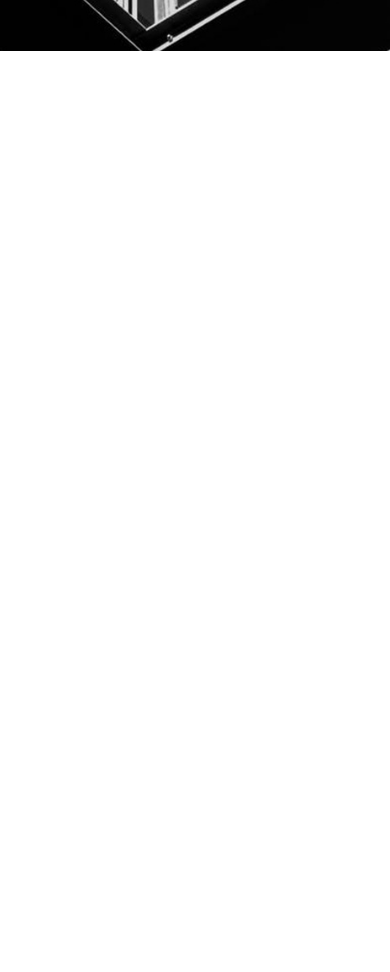
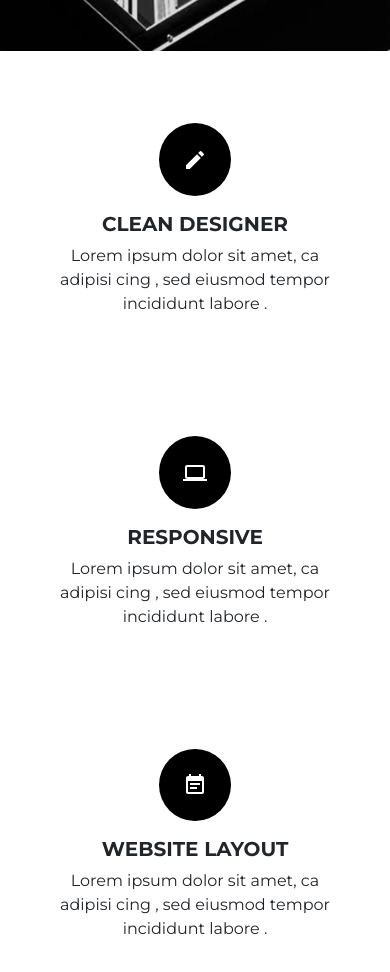
Before and after one commit to shamil-am/ministorcopy, a React (Create React App) app: page / in a window 390 px wide. Shown: the part 880-1852 px from the top of the page. Before the commit the page ends 931 px from the top, so only its background shows below. Built offline with nearby package versions, Linux system fonts and the light colour scheme.

Commit message:
clean desgin 3 cards done with responsive

```diff
--- /dev/null
+++ b/src/components/AboutCompany/CleanDesign.js
@@ -0,0 +1,60 @@
+import React from "react";
+import CreateIcon from "@material-ui/icons/Create";
+import ComputerIcon from '@material-ui/icons/Computer';
+import EventNoteIcon from '@material-ui/icons/EventNote';
+import "./clearDesign.scss";
+//////////
+function CleanDesign() {
+  return (
+    <div className="cleanDesign">
+      <div className="container">
+        <div className="row">
+          <div className="col-12 col-lg-4">
+            <div className="cardHolder">
+              <div className="iconHolder">
+                <CreateIcon />
+              </div>
+              <div className="textHolder">
+                <h5 className="mt-3">Clean Designer</h5>
+                <p>
+                  Lorem ipsum dolor sit amet, ca adipisi cing , sed eiusmod
+                  tempor incididunt labore .
+                </p>
+              </div>
+            </div>
+          </div>
+          <div className="col-12 col-lg-4">
+            <div className="cardHolder">
+              <div className="iconHolder">
+                <ComputerIcon />
+              </div>
+              <div className="textHolder">
+              <h5 className="mt-3">RESPONSIVE</h5>
+                <p>
+                  Lorem ipsum dolor sit amet, ca adipisi cing , sed eiusmod
+                  tempor incididunt labore .
+                </p>
+              </div>
+            </div>
+          </div>
+          <div className="col-12 col-lg-4">
+            <div className="cardHolder">
+              <div className="iconHolder">
+                <EventNoteIcon />
+              </div>
+              <div className="textHolder">
+              <h5 className="mt-3">WEBSITE LAYOUT</h5>
+                <p>
+                  Lorem ipsum dolor sit amet, ca adipisi cing , sed eiusmod
+                  tempor incididunt labore .
+                </p>
+              </div>
+            </div>
+          </div>
+        </div>
+      </div>
+    </div>
+  );
+}
+
+export default CleanDesign;
--- /dev/null
+++ b/src/components/AboutCompany/clearDesign.scss
@@ -0,0 +1,33 @@
+.cleanDesign {
+  padding: 2rem 0;
+  position: relative;
+  z-index: 9;
+  .cardHolder {
+    padding: 40px 24px 32px 24px;
+    text-align: center;
+    background-color: #ffffff;
+    margin-bottom: 2rem;
+    &:hover {
+      box-shadow: 0px 0px 10px 15px rgba(0, 0, 0, 0.14);
+    }
+    .iconHolder {
+      background-color: #000;
+      color: #ffffff;
+      display: inline-block;
+      padding: 1.5rem;
+      border-radius: 50%;
+    }
+    .textHolder {
+      h5 {
+        text-transform: uppercase;
+        font-weight: bold;
+      }
+    }
+  }
+}
+
+@media only screen and (min-width: 992px) {
+  .cleanDesign {
+    margin-top: -130px;
+  }
+}
--- a/src/components/Welcome/Welcome.js
+++ b/src/components/Welcome/Welcome.js
@@ -13,7 +13,8 @@ function Welcome() {
 
   ///////
   return (
-    <div className="row welcome">
+    // Welcome section
+    <div className="welcome row">
       <div className="col-12">
         <div className="animatedInfo">
           <div className="textHolder">
--- a/src/pages/Home.js
+++ b/src/pages/Home.js
@@ -1,13 +1,14 @@
 import React from "react";
 import Header from "../components/Header/Header";
 import Welcome from "./../components/Welcome/Welcome";
-
+import CleanDesign from "../components/AboutCompany/CleanDesign";
 ///////
 function Home() {
   return (
     <>
       <Header />
       <Welcome />
+      <CleanDesign/>
     </>
   );
 }
```
Also changed, not shown: src/components/AboutCompany/About.js (added, +13 -0 lines).
